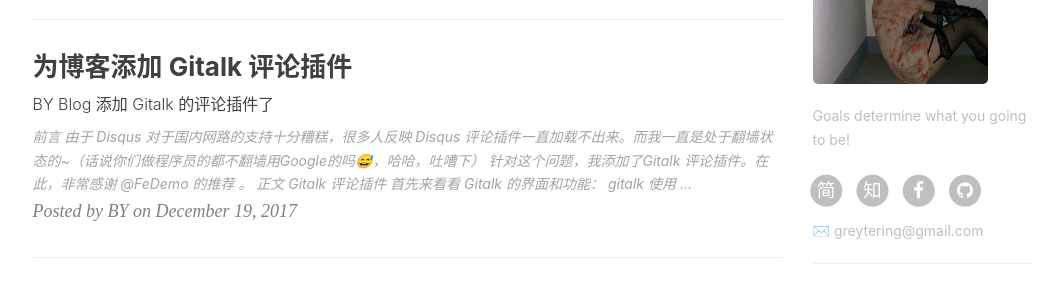
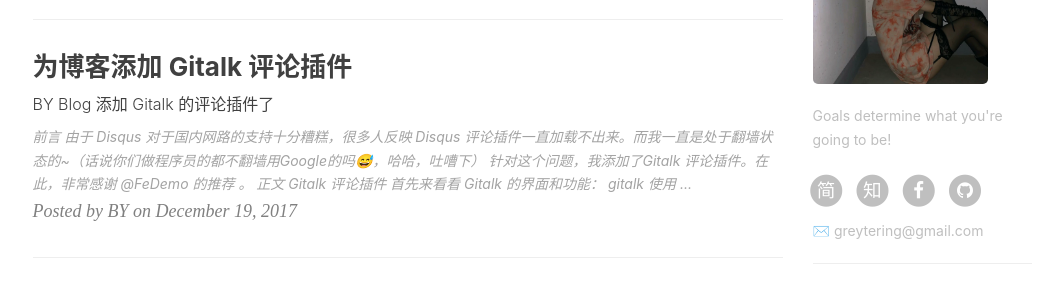
Before and after one commit to greytering/greytering.github.io, a Jekyll site: the page built from index.html, in a window 1280 px wide and 900 px high, scrolled down 716 px. Shown: the part 153-437 px from the top of the window, without its empty margins (135-1198 px from the left). Built offline with Jekyll 4.4.1, drawn with Linux system fonts in a browser that asks for light colours; nearby versions of some CDN libraries; the list of posts is cut into pages by our own code; comment, search, counter and statistics services are not loaded.

Commit message:
Update _config.yml

```diff
--- a/_config.yml
+++ b/_config.yml
@@ -11,7 +11,7 @@ github_repo: "https://github.com/greytering/greytering.github.io.git" # you code
 
 # Sidebar settings
 sidebar: true                           # whether or not using Sidebar.
-sidebar-about-description: "Goals determine what you going to be!"
+sidebar-about-description: "Goals determine what you're going to be!"
 sidebar-avatar: /img/myhead.jpg      # use absolute URL, seeing it's used in both `/` and `/about/`
 
 
```
